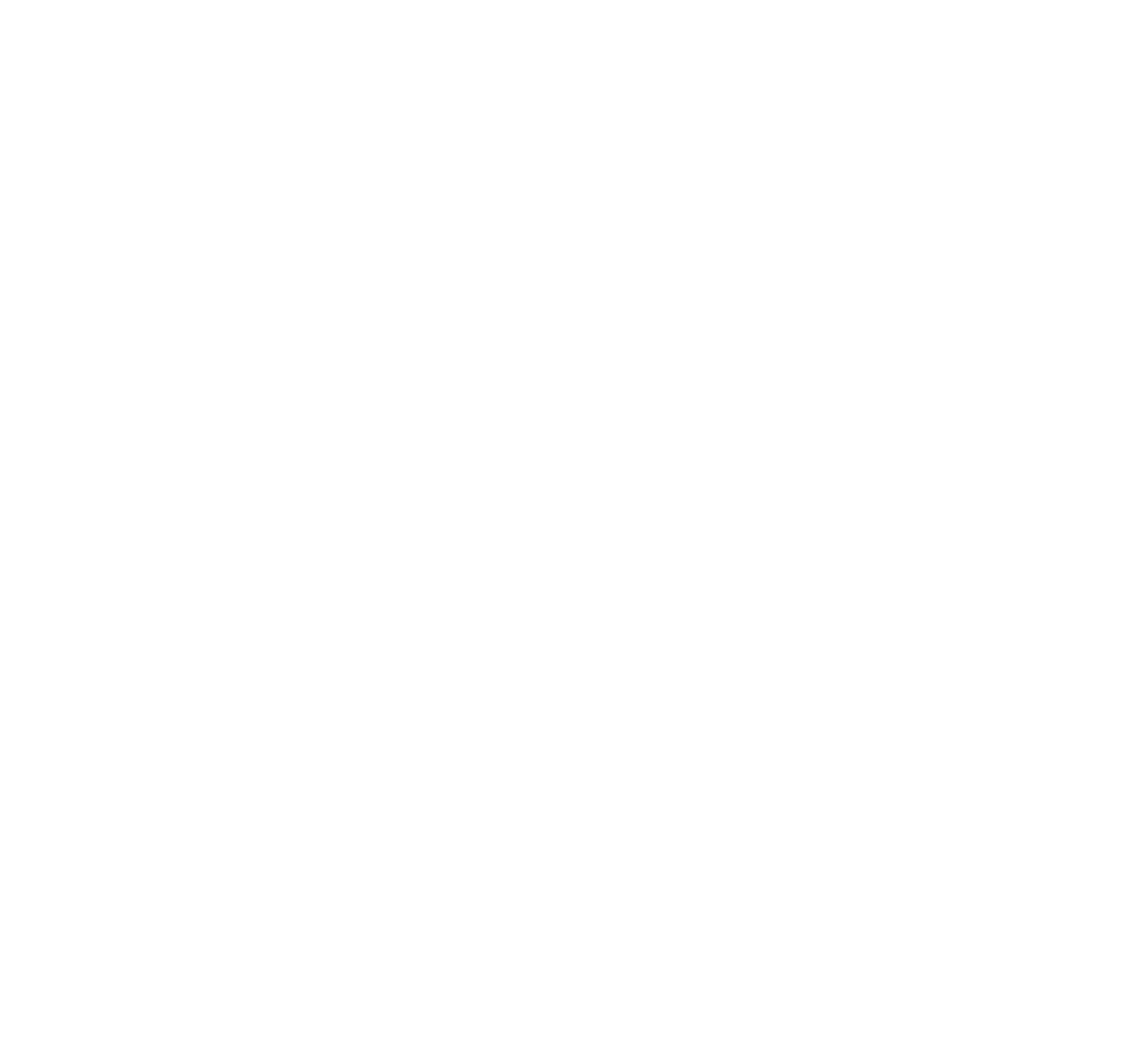
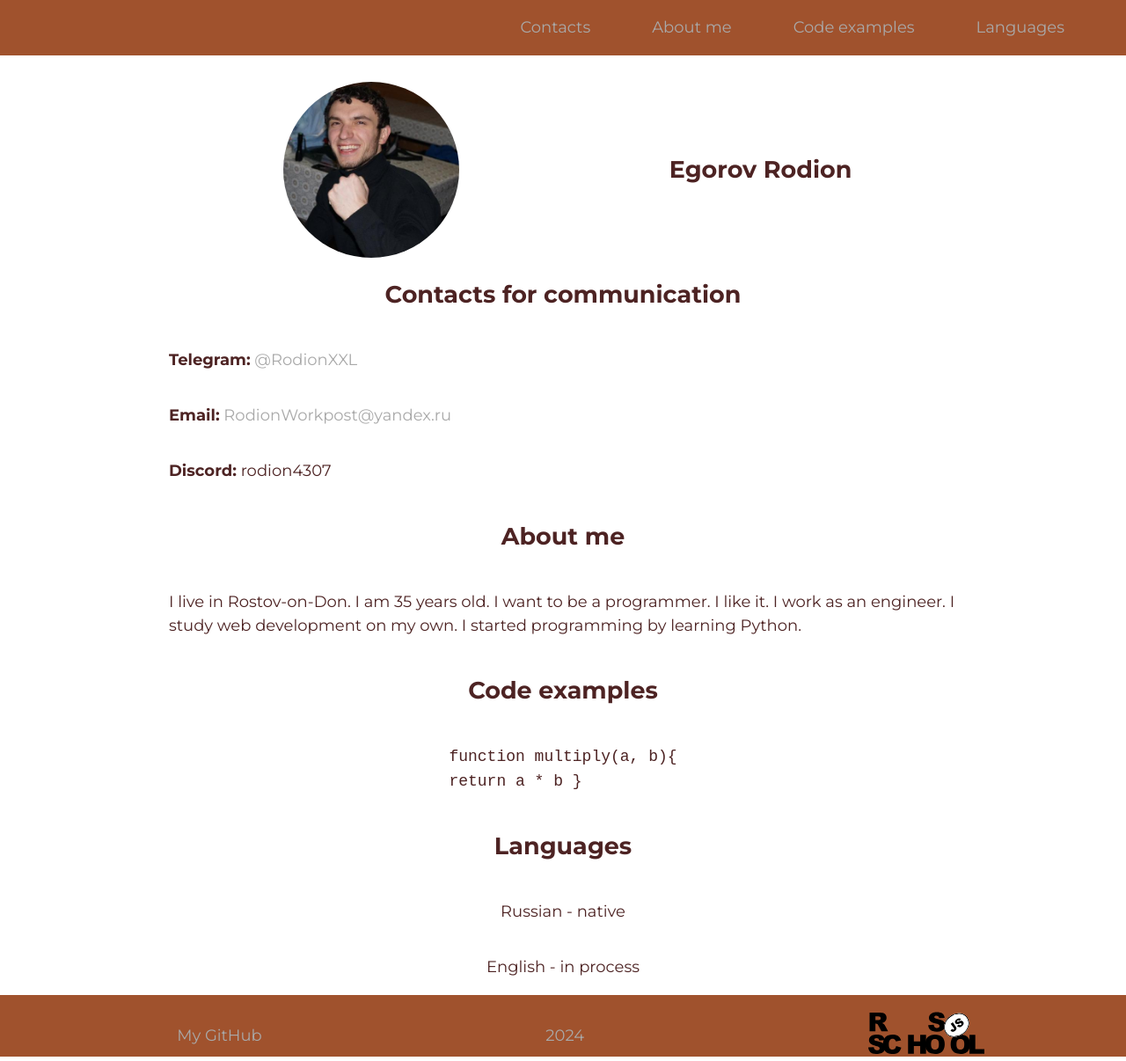
Before and after one commit to RodionE/rsschool-cv, a plain HTML site: page index.html in a window 1280 px wide. Shown: the whole page at 88% size. Before the commit the page ends 800 px from the top, so only its background shows below. Drawn offline with Linux system fonts and the light colour scheme.

Commit message:
feat: update cv

```diff
--- a/index.html
+++ b/index.html
@@ -3,11 +3,75 @@
 <head>
   <meta charset="UTF-8">
   <meta name="viewport" content="width=, initial-scale=1.0">
-  <title>Document</title>
+  <title>My CV</title>
+  <link rel="icon" href="./rsschool-logo.ico">
+  <link rel="stylesheet" href="style.css">
+  <link rel="preconnect" href="https://fonts.gstatic.com" crossorigin>
+  <link href="https://fonts.googleapis.com/css2?family=Montserrat:ital,wght@0,100..900;1,100..900&display=swap" rel="stylesheet">
 </head>
 <body>
-  <header></header>
-  <main></main>
-  <footer></footer>
+  <header class="header">
+      <nav class="nav">
+        <ul class="nav-list">
+          <li class="nav-item"><a href="#contacts" class="nav-link">Contacts</a></li>
+          <li class="nav-item"><a href="#about-me" class="nav-link">About me</a></li>
+          <li class="nav-item"><a href="#code" class="nav-link">Code examples</a></li>
+          <li class="nav-item"><a href="#languages" class="nav-link">Languages</a></li>
+        </ul>
+      </nav>
+  </header>
+  <main class="main">
+      <section class="section profile" id="profile">
+        <h1 class="section-title">Egorov Rodion</h1>
+        <img src="./Me.jpeg" alt="My avatar" width="200" class="profile-img">
+      </section>
+      <section class="section contacts" id="contacts">
+        <h2 class="section-title">Contacts for communication</h2>
+        <p>
+          <b>Telegram:</b> <a href="https://t.me/RodionXXL" class="link-contacts">@RodionXXL</a>
+        </p>
+        <p>
+          <b>Email:</b> <a href="mailto:Rodionworkpost@yandex.ru" class="link-contacts">RodionWorkpost@yandex.ru</a>
+        </p>
+        <p>
+          <b>Discord:</b> rodion4307
+        </p>
+      </section>
+      <section class="section about" id="about-me">
+        <h2 class="section-title">About me</h2>
+        <p>I live in Rostov-on-Don. I am 35 years old. I want to be a programmer. I like it. I work as an engineer. I study web development on my own. I started programming by learning Python.</p>
+      </section>
+      <section class="section code" id="code">
+        <h2 class="section-title">Code examples</h2>
+        <blockquote>
+          <code>
+
+              function multiply(a, b){ <br>
+                   return a * b
+          }
+        </code>
+      </blockquote>
+      </section>
+      <section class="section languages" id="languages">
+        <h2 class="section-title">Languages</h2>
+        <p>Russian - native</p>
+        <p>English - in process</p>
+      </section>
+  </main>
+  <footer class="footer">
+    <ul class="footer-list">
+      <li class="footer-link">
+        <a href="https://github.com/RodionE" class="footer-item">My GitHub</a>
+      </li>
+      <li class="footer-span">
+        <span>2024</span>
+      </li>
+      <li class="footer-link">
+        <a href="https://rs.school/courses/javascript-preschool-ru">
+          <img src="./rsschool-logo.svg" alt="logo" width="132">
+        </a>
+      </li>
+    </ul>
+  </footer>
 </body>
 </html>
--- a/style.css
+++ b/style.css
@@ -0,0 +1,101 @@
+* {
+  box-sizing: border-box;
+}
+@media (max-width: 768px) {
+  .section {
+    width: 100%;
+  }
+}
+
+body {
+  font-family: "Montserrat", sans-serif;
+  min-height: 100vh;
+  margin: 0;
+  padding: 0;
+  display: flex;
+  flex-direction: column;
+  justify-content: space-between;
+  font-size: 18px;
+  font-weight: 400;
+  line-height: 1.5;
+  color: #4d2323;
+}
+.header {
+  background-color: #A0522D;
+  margin-bottom: 30px;
+}
+.nav-list {
+  display: flex;
+  justify-content: flex-end;
+}
+.nav-item {
+  margin-right: 70px;
+  list-style-type: none;
+}
+.nav-link, .link-contacts {
+  text-decoration: none;
+  color: #A9A9A9;
+}
+.nav-link:hover, .link-contacts:hover {
+  color: #DAA520;
+}
+.main {
+  min-width: 1000px;
+  margin: 0 auto;
+}
+
+.section {
+  width: 70%;
+}
+.profile {
+  display:flex;
+  justify-content: space-around;
+  margin: 0 auto;
+}
+.profile-img {
+  display: inline-block;
+  border-radius: 50%;
+  margin-left: 10px;
+}
+h1 {
+  align-self: center;
+  order: 1;
+}
+.contacts, .about, .code, .languages {
+  display:flex;
+  justify-content: space-around;
+  flex-direction: column;
+  margin: 0 auto;
+}
+.section-title {
+  align-self: center;
+}
+.code blockquote {
+  align-self:center;
+}
+.languages p {
+  align-self: center;
+}
+.footer {
+  background-color: #A0522D;
+}
+.footer-list {
+  display: flex;
+  justify-content: space-around;
+  margin-bottom: -5px;
+}
+.footer-link, .footer-list li {
+  align-self: center;
+  text-decoration:none;
+  list-style-type: none;
+}
+.footer-item {
+  text-decoration: none;
+  color: #A9A9A9;
+}
+.footer-item:hover {
+  color: #DAA520;
+}
+.footer-span {
+  color: #A9A9A9;
+}
```
Also changed, not shown: rsschool-logo.ico (added), rsschool-logo.svg (added).
